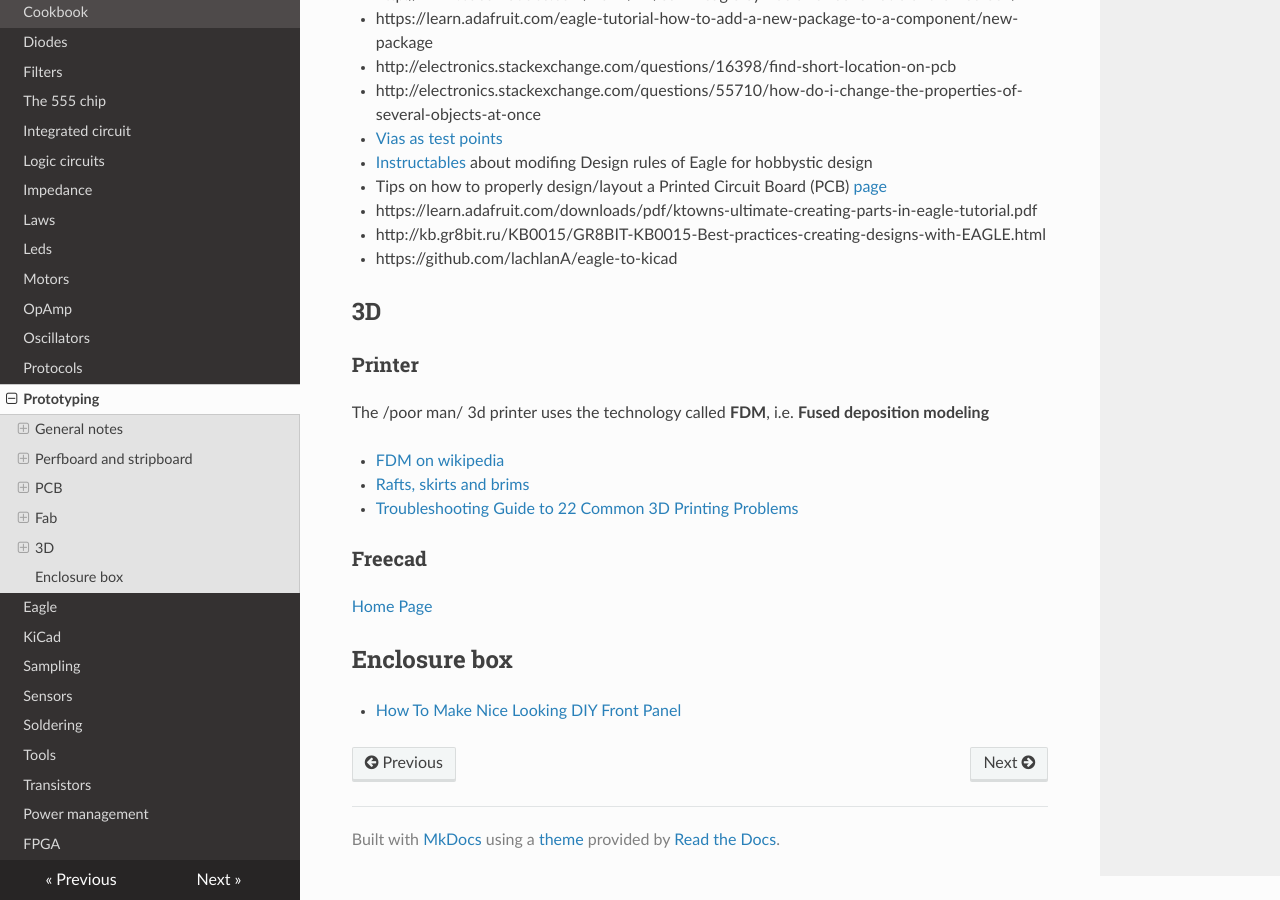
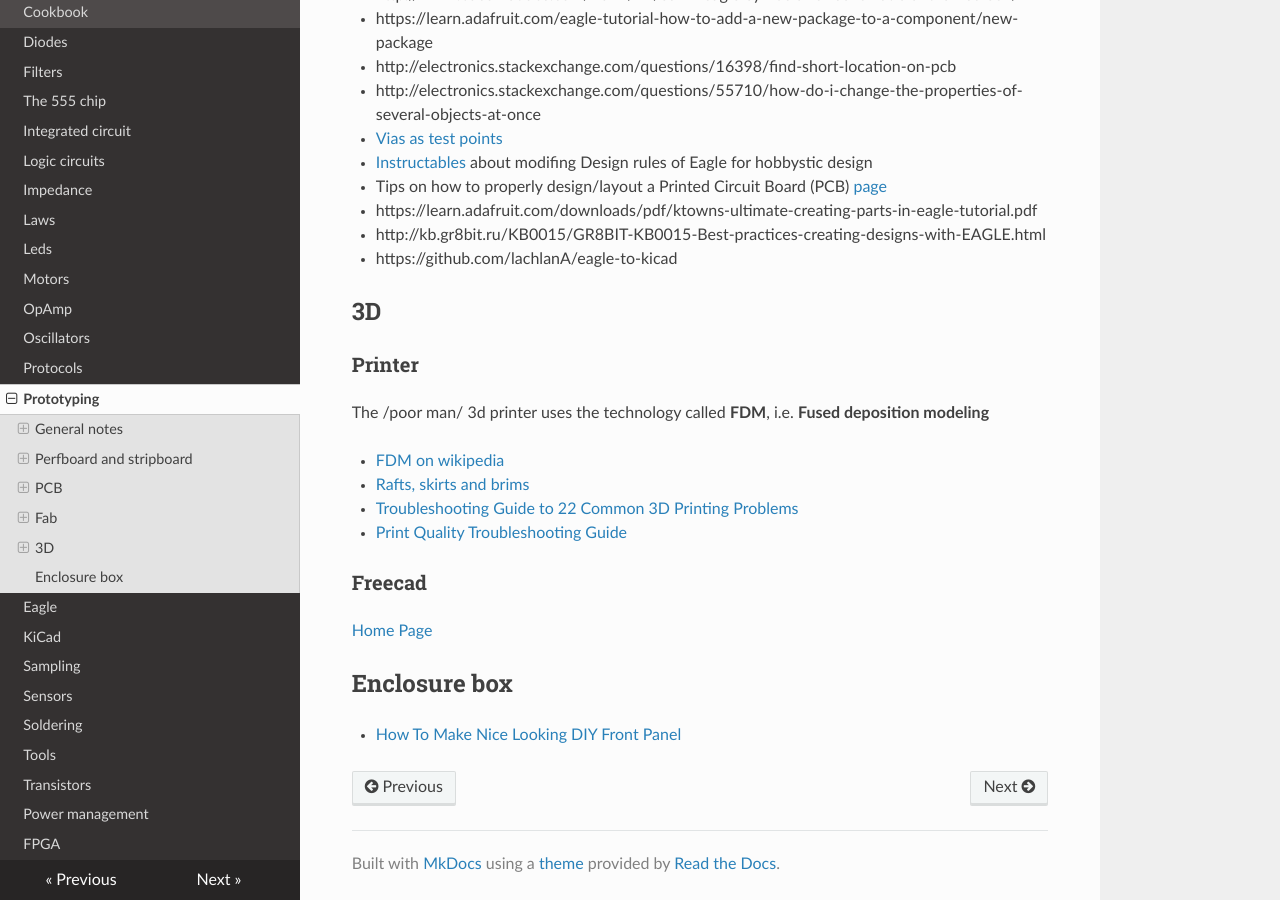
Before and after one commit to gipi/electronics-notes, an MkDocs documentation site: the page built from docs/Prototyping.md, in a window 1280 px wide and 900 px high, scrolled down 4574 px. Built offline with MkDocs 1.6.1, drawn with Linux system fonts in a browser that asks for light colours; nearby versions of some CDN libraries; old or Windows-style settings are respelled for this version of MkDocs.

Commit message:
Add link.

```diff
--- a/docs/Prototyping.md
+++ b/docs/Prototyping.md
@@ -190,6 +190,7 @@ The /poor man/ 3d printer uses the technology called **FDM**, i.e. **Fused depos
  - [FDM on wikipedia](https://en.wikipedia.org/wiki/Fused_deposition_modeling)
  - [Rafts, skirts and brims](https://www.simplify3d.com/support/articles/rafts-skirts-and-brims/)
  - [Troubleshooting Guide to 22 Common 3D Printing Problems](https://all3dp.com/common-3d-printing-problems-3d-printer-troubleshooting-guide/)
+ - [Print Quality Troubleshooting Guide](https://www.simplify3d.com/support/print-quality-troubleshooting/)
 
 ### Freecad
 
```
